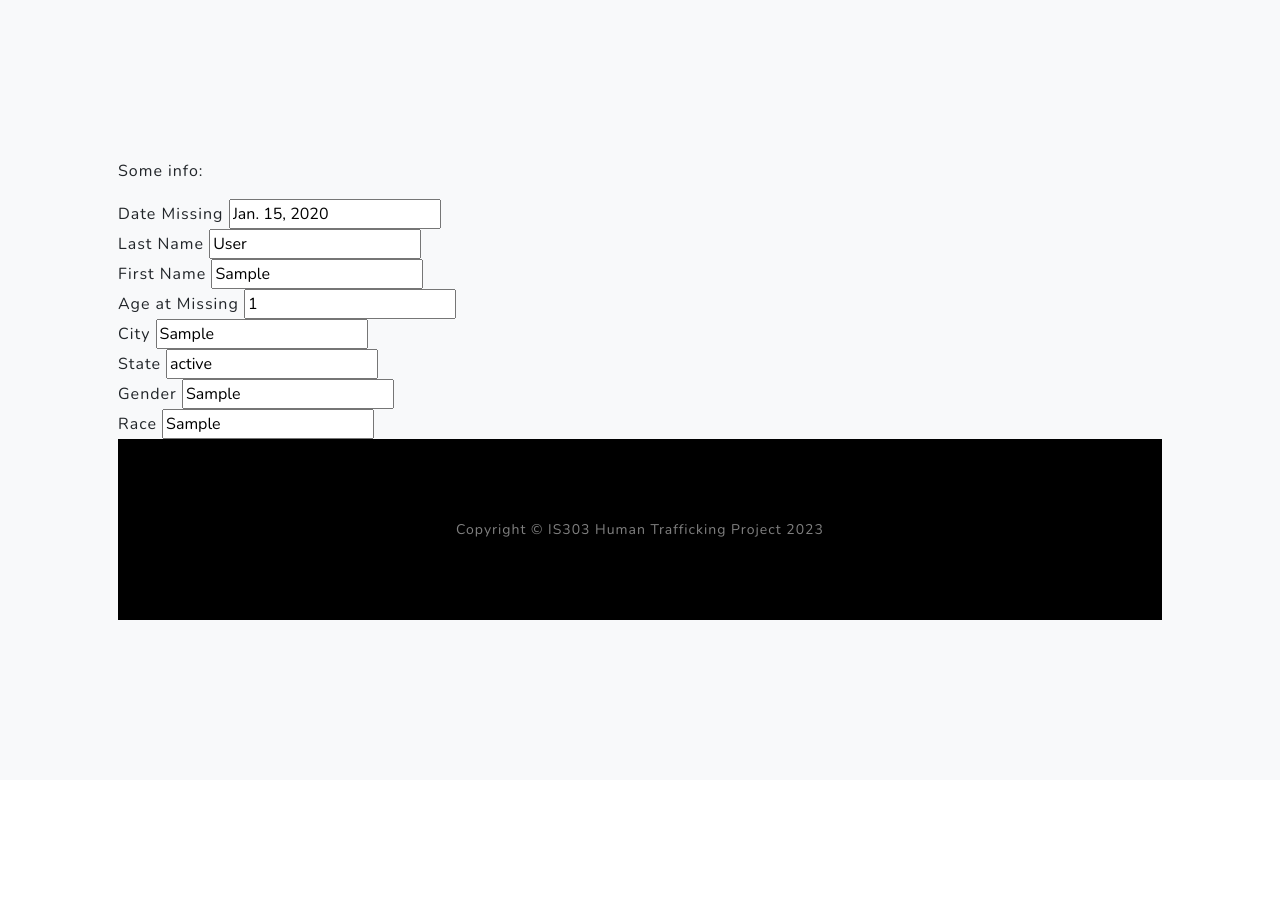
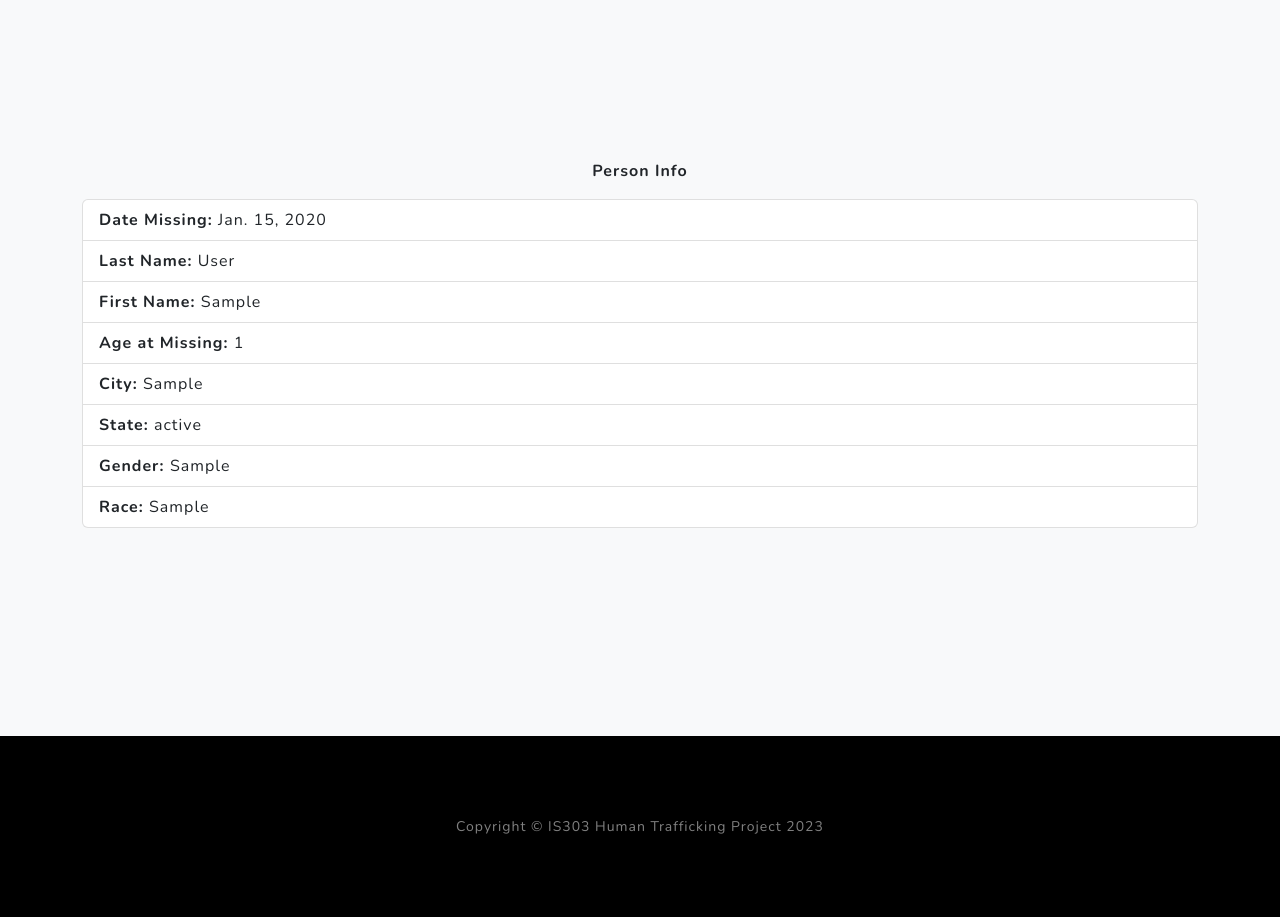
Before and after one commit to rbhawkins999/missingPersons, a Django app: page /1/ in a window 1280 px wide. Shown: the part 801-1718 px from the top of the page. Before the commit the page ends 1421 px from the top, so only its background shows below. Run offline with Django 4.2, Linux system fonts and the light colour scheme; tables that the repository leaves empty hold one stand-in row (values such as "Sample post"); some libraries are stand-ins or nearby versions.

Commit message:
updated style on pages

```diff
--- a/templates/persons/showPerson.html
+++ b/templates/persons/showPerson.html
@@ -7,17 +7,28 @@
         <div class="d-flex justify-content-center">
             <div class="text-center">
                 <h1 class="mx-auto my-0 text-uppercase">{{data.first_name}}</h1>
-                <h2 class="text-white-50 mx-auto mt-4 mb-5">These are the victims of human trafficking. Some have been missing for over <i>10 years</i>. They stand as a reminder to us that these people are innocents, and we need to be their voice.</h2>
-                <a class="btn btn-primary" href="#projects">Check this out!!!!</a>
+                <h2 class="text-white-50 mx-auto mt-4 mb-5">I am missing...</h2>
+                <a class="btn btn-primary" href="#info">View Info</a>
             </div>
         </div>
     </div>
 </header>
-<section class="projects-section bg-light" id="projects">
-    <div class="container px-4 px-lg-5">
-
-<p>Some info:</p>
-<form>
+<section class="projects-section bg-light" id="info">
+    <p class="text-center"><b>Person Info</b></p>
+    <div class="container mb-5">
+        <ul class="list-group">
+            <li class="list-group-item"><b>Date Missing: </b>{{data.date_missing}}</li>
+            <li class="list-group-item"><b>Last Name: </b>{{data.last_name}}</li>
+            <li class="list-group-item"><b>First Name: </b>{{data.first_name}}</li>
+            <li class="list-group-item"><b>Age at Missing: </b>{{data.age_at_missing}}</li>
+            <li class="list-group-item"><b>City: </b>{{data.city}}</li>
+            <li class="list-group-item"><b>State: </b>{{data.state}}</li>
+            <li class="list-group-item"><b>Gender: </b>{{data.gender}}</li>
+            <li class="list-group-item"><b>Race: </b>{{data.race}}</li>
+        </ul>
+    </div>
+</section>
+<!-- <form>
     <label>Date Missing</label>
     <input type="text" value="{{data.date_missing}}">
     <br>
@@ -41,9 +52,6 @@
     <br>
     <label>Race</label>
     <input type="text" value="{{data.race}}">
-</form>
-
-
-
+</form>     -->
 
 {% endblock %}
--- a/templates/persons/table.html
+++ b/templates/persons/table.html
@@ -7,7 +7,7 @@
     <div class="container px-4 px-lg-5 d-flex h-100 align-items-center justify-content-center">
         <div class="d-flex justify-content-center">
             <div class="text-center">
-                <h1 class="mx-auto my-0 text-uppercase">Missing People Are Real People</h1>
+                <h1 class="mx-auto my-0 text-uppercase">Currently Missing</h1>
                 <h2 class="text-white-50 mx-auto mt-4 mb-5">These are the victims of human trafficking. Some have been missing for over <i>10 years</i>. They stand as a reminder to us that these people are innocents, and we need to be their voice.</h2>
                 <a class="btn btn-primary" href="#projects">View Table</a>
             </div>
@@ -15,7 +15,7 @@
     </div>
 </header>
 <section class="projects-section bg-light" id="projects">
-    <div class="container px-4 px-lg-5">
+    <div class="container">
         <!-- Featured Project Row-->
         <div class="row gx-0 mb-4 mb-lg-5">
             <h3 class="text-center mb-5" style="font-weight: bolder">Utah Victims of Human Trafficking</h3>
```
Also changed, not shown: persons/views.py (+0 -183 lines).
